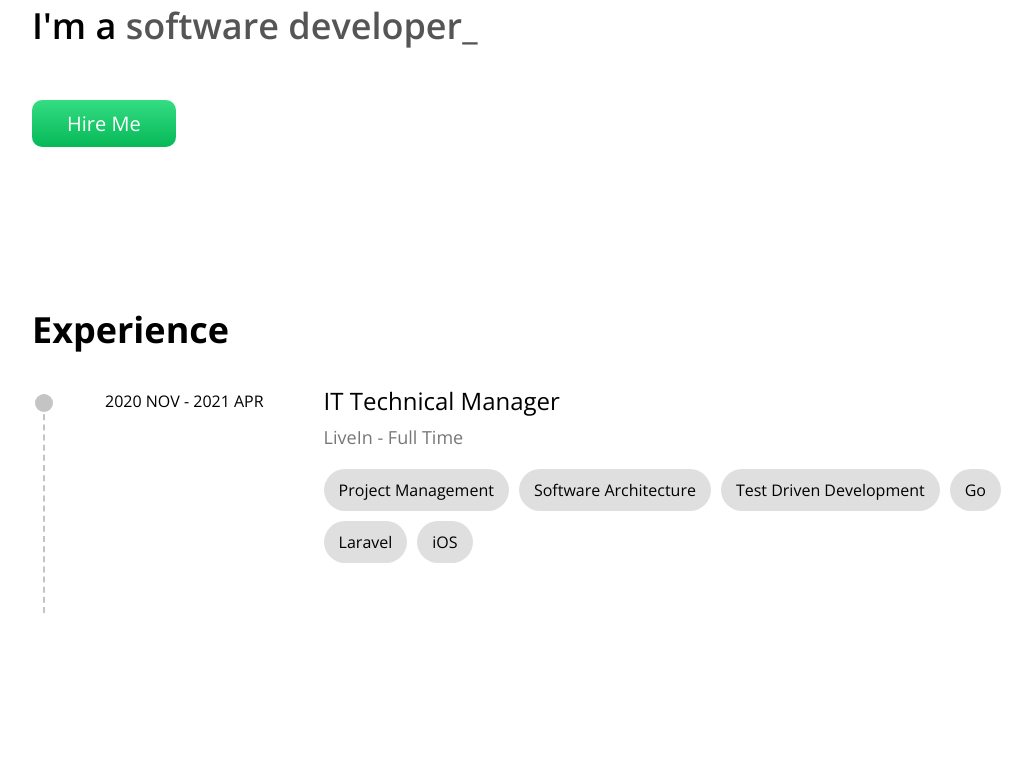
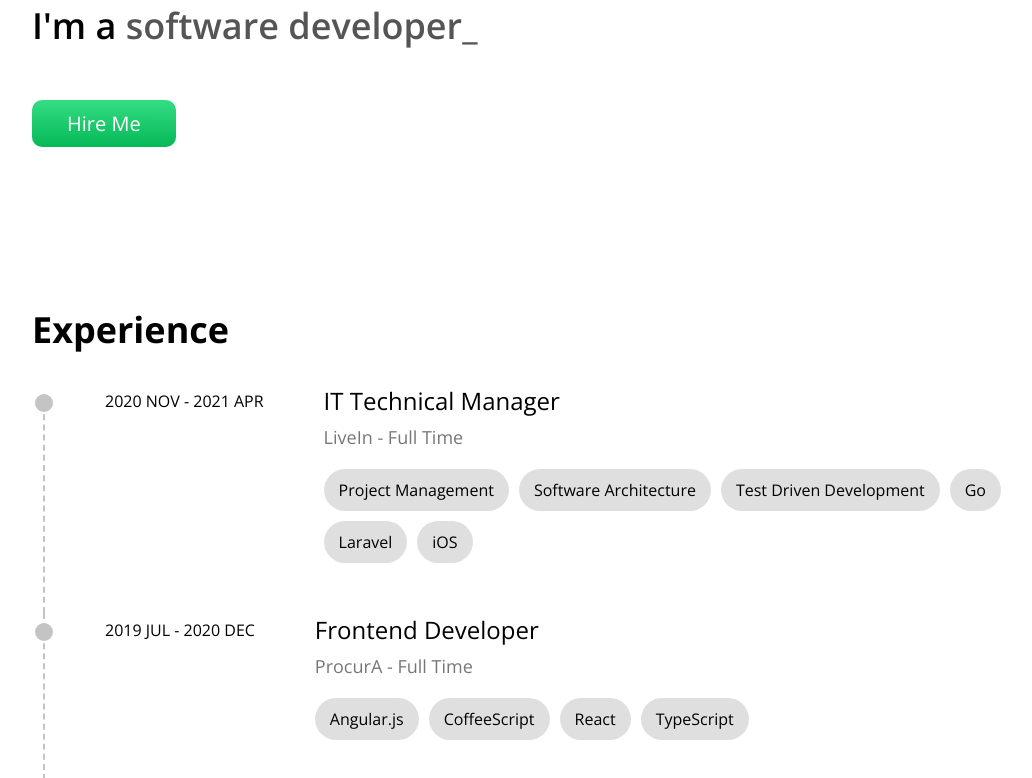
Before and after one commit to deta-aditya/deta-aditya.github.io, a React (Create React App) app: page / in a window 1280 px wide. Shown: the part 345-1123 px from the top of the page, without its empty margins (108-1140 px from the left). Before the commit the page ends 1028 px from the top, so only its background shows below. Built offline with nearby package versions, Linux system fonts and the light colour scheme.

Commit message:
Create a JSON format for experiences and map it to TimelineView

```diff
--- a/package.json
+++ b/package.json
@@ -7,9 +7,11 @@
     "@testing-library/react": "^11.1.0",
     "@testing-library/user-event": "^12.1.10",
     "@types/jest": "^26.0.15",
+    "@types/luxon": "^1.26.5",
     "@types/node": "^12.0.0",
     "@types/react": "^17.0.0",
     "@types/react-dom": "^17.0.0",
+    "luxon": "^1.27.0",
     "react": "^17.0.2",
     "react-dom": "^17.0.2",
     "react-scripts": "4.0.3",
--- a/src/components/ExperienceSection/ExperienceSection.tsx
+++ b/src/components/ExperienceSection/ExperienceSection.tsx
@@ -2,25 +2,65 @@ import React from 'react'
 import { TimelineView } from '../TimelineView'
 import { SectionHeading } from '../SectionHeading'
 import './ExperienceSection.css'
+import { DateTime } from 'luxon'
+
+interface ExperienceJson {
+  position: string
+  employer: string
+  employment: string
+  start_date: string
+  end_date: string
+  tags: string[]
+}
 
 function ExperienceSection() {
+  const experiences: ExperienceJson[] = [
+    {
+      position: "IT Technical Manager",
+      employer: "LiveIn",
+      employment: "Full Time",
+      start_date: "2020-11-09T00:00:00.000Z",
+      end_date: "2021-04-12T00:00:00.000Z",
+      tags: [
+        "Project Management",
+        "Software Architecture",
+        "Test Driven Development",
+        "Go",
+        "Laravel",
+        "iOS",
+      ],
+    },
+    {
+      position: "Frontend Developer",
+      employer: "ProcurA",
+      employment: "Full Time",
+      start_date: "2019-07-08T00:00:00.000Z",
+      end_date: "2020-12-28T00:00:00.000Z",
+      tags: [
+        "Angular.js",
+        "CoffeeScript",
+        "React",
+        "TypeScript",
+      ],
+    }
+  ]
+
+  const dateFormat = (dateString: string): string =>
+    DateTime.fromISO(dateString).toFormat('yyyy LLL').toUpperCase()
+
   return (
     <section className="experience-section">
       <SectionHeading title="Experience" />
       <TimelineView>
-        <TimelineView.Item
-          range="2020 NOV - 2021 APR"
-          title="IT Technical Manager"
-          subtitle="LiveIn - Full Time"
-          tags={[
-            "Project Management",
-            "Software Architecture",
-            "Test Driven Development",
-            "Go",
-            "Laravel",
-            "iOS",
-          ]}
-        />
+        {experiences.map((experience, idx) => (
+          <TimelineView.Item
+            key={idx}
+            range={`${dateFormat(experience.start_date)} - ${dateFormat(experience.end_date)}`}
+            title={experience.position}
+            subtitle={`${experience.employer} - ${experience.employment}`}
+            tags={experience.tags}
+          />
+        ))}
       </TimelineView>
     </section>
   )
```
Also changed, not shown: 2 other files (tests, documents, lock files or other folders).
